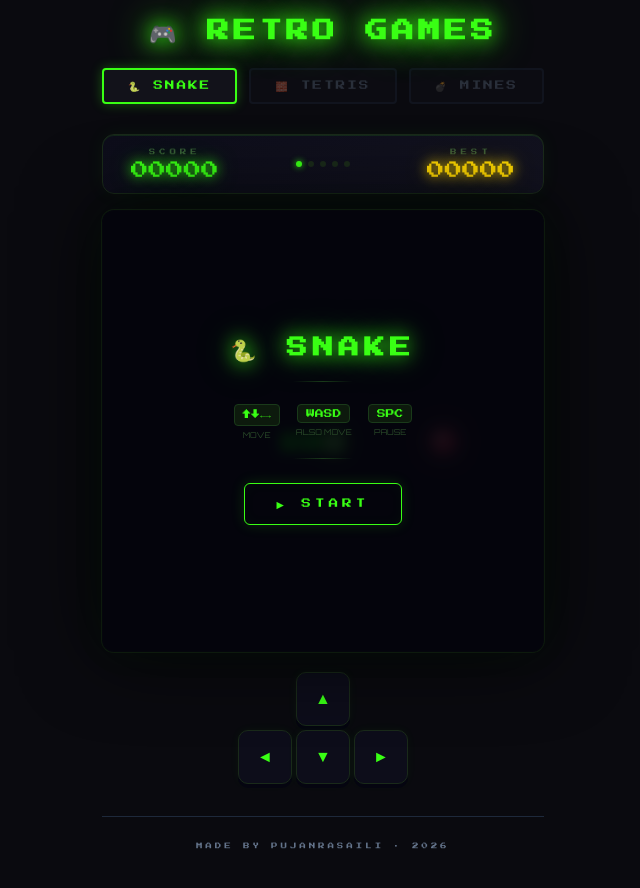
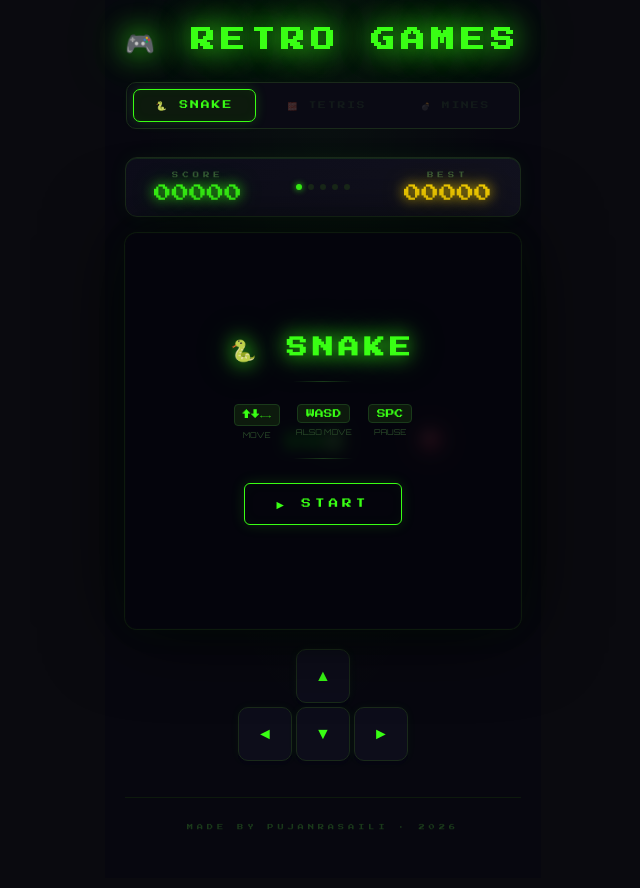
Before and after one commit to pujanrasaili/retro-browser-games, a React (Create React App) app: page / in a window 1280 px wide. Shown: the whole page, without its empty margins (317-957 px from the left). Built offline with nearby package versions, Linux system fonts and the light colour scheme.

Commit message:
🌟 UI: Enhance App header with radial glow bg, pulsing title, pill nav bar

```diff
--- a/src/App.css
+++ b/src/App.css
@@ -4,74 +4,97 @@
   display: flex;
   flex-direction: column;
   align-items: center;
-  padding: 20px;
+  padding: 28px 20px;
+  background:
+    radial-gradient(ellipse at 50% 0%, rgba(57,255,20,0.04) 0%, transparent 60%),
+    #07070f;
 }
 
 .app-header {
   width: 100%;
-  max-width: 700px;
+  max-width: 600px;
   display: flex;
   flex-direction: column;
   align-items: center;
-  gap: 20px;
-  margin-bottom: 30px;
+  gap: 24px;
+  margin-bottom: 28px;
 }
 
 .app-title {
-  font-size: 1.4rem;
+  font-size: 1.5rem;
   color: var(--green-bright);
-  text-shadow: 0 0 20px var(--green-bright), 0 0 40px var(--green-bright);
-  letter-spacing: 4px;
+  text-shadow:
+    0 0 20px var(--green-bright),
+    0 0 40px rgba(57,255,20,0.4),
+    0 0 80px rgba(57,255,20,0.1);
+  letter-spacing: 6px;
+  animation: titlePulse 4s ease-in-out infinite;
+}
+
+@keyframes titlePulse {
+  0%, 100% { text-shadow: 0 0 20px var(--green-bright), 0 0 40px rgba(57,255,20,0.4); }
+  50% { text-shadow: 0 0 30px var(--green-bright), 0 0 60px rgba(57,255,20,0.6), 0 0 90px rgba(57,255,20,0.2); }
 }
 
 .game-nav {
   display: flex;
-  gap: 12px;
+  gap: 8px;
+  background: #0a0a14;
+  border: 1px solid #1a2a1a;
+  padding: 6px;
+  border-radius: 10px;
 }
 
 .nav-btn {
-  background: var(--bg-card);
-  border: 2px solid var(--border);
-  color: var(--text-muted);
-  padding: 10px 24px;
+  background: transparent;
+  border: 1px solid transparent;
+  color: #2a4a2a;
+  padding: 10px 22px;
   font-family: 'Press Start 2P', monospace;
-  font-size: 0.6rem;
+  font-size: 0.55rem;
   cursor: pointer;
-  border-radius: 4px;
+  border-radius: 7px;
   transition: all 0.2s;
   letter-spacing: 2px;
 }
 
-.nav-btn:hover,
+.nav-btn:hover:not(:disabled) {
+  color: var(--green-bright);
+  border-color: #1a3a1a;
+  background: #0d1a0d;
+}
+
 .nav-btn.active {
+  background: #0d1a0d;
   border-color: var(--green-bright);
   color: var(--green-bright);
-  box-shadow: 0 0 12px rgba(57, 255, 20, 0.3);
+  box-shadow: 0 0 12px rgba(57,255,20,0.2), inset 0 0 12px rgba(57,255,20,0.04);
+}
+
+.nav-btn.coming-soon {
+  opacity: 0.25;
+  cursor: not-allowed;
+  font-size: 0.48rem;
 }
 
 .app-main {
   width: 100%;
-  max-width: 700px;
+  max-width: 600px;
   display: flex;
   justify-content: center;
 }
 
-.nav-btn.coming-soon {
-  opacity: 0.35;
-  cursor: not-allowed;
-}
-
 .app-footer {
-  margin-top: 32px;
+  margin-top: 36px;
   padding: 16px;
-  border-top: 1px solid var(--border);
+  border-top: 1px solid #0d1a0d;
   width: 100%;
-  max-width: 700px;
+  max-width: 600px;
   text-align: center;
 }
 
 .footer-text {
-  font-size: 0.4rem;
-  color: var(--text-muted);
-  letter-spacing: 3px;
+  font-size: 0.38rem;
+  color: #1a3a1a;
+  letter-spacing: 4px;
 }
```
